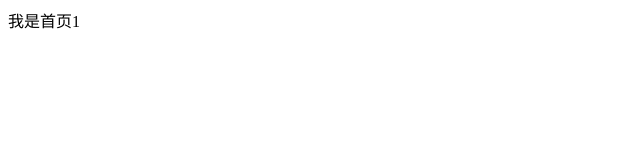
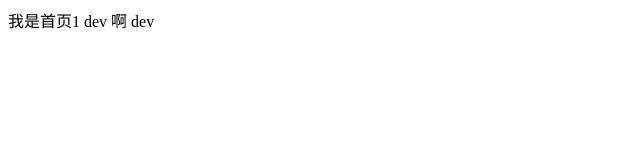
Before and after one commit to Jinxiansenzzz/programOne, a plain HTML site: page index.html in a window 1280 px wide. Shown: the full height of the page, 0-640 px from the left. Drawn offline with Linux system fonts and the light colour scheme.

Commit message:
修改了index.html

```diff
--- a/index.html
+++ b/index.html
@@ -8,6 +8,7 @@
 </head>
 <body>
     我是首页1
+    dev 啊 dev
     <script>
 
     </script>
```
